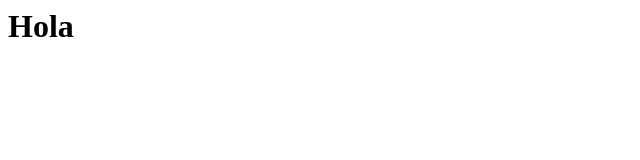
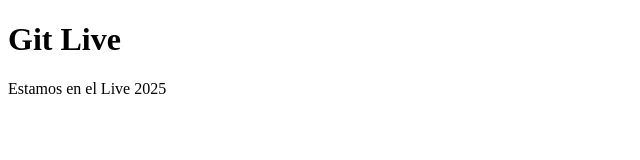
Before and after one commit to kenkairon/gitFundationEjercicio2Clase, a plain HTML site: page index.html in a window 1280 px wide. Shown: the whole page, without its empty margins (0-640 px from the left). Drawn offline with Linux system fonts and the light colour scheme.

Commit message:
Nuevos cambios en el index.html

```diff
--- a/index.html
+++ b/index.html
@@ -1 +1,17 @@
-<h1>Hola</h1>
+<!DOCTYPE html>
+<html lang="en">
+
+<head>
+    <meta charset="UTF-8">
+    <meta name="viewport" content="width=device-width, initial-scale=1.0">
+    <title>Document</title>
+</head>
+
+<body>
+    <h1>Git Live</h1>
+</body>
+<footer>
+    <p>Estamos en el Live 2025</p>
+</footer>
+
+</html>
```
Also changed, not shown: 1 other file.
